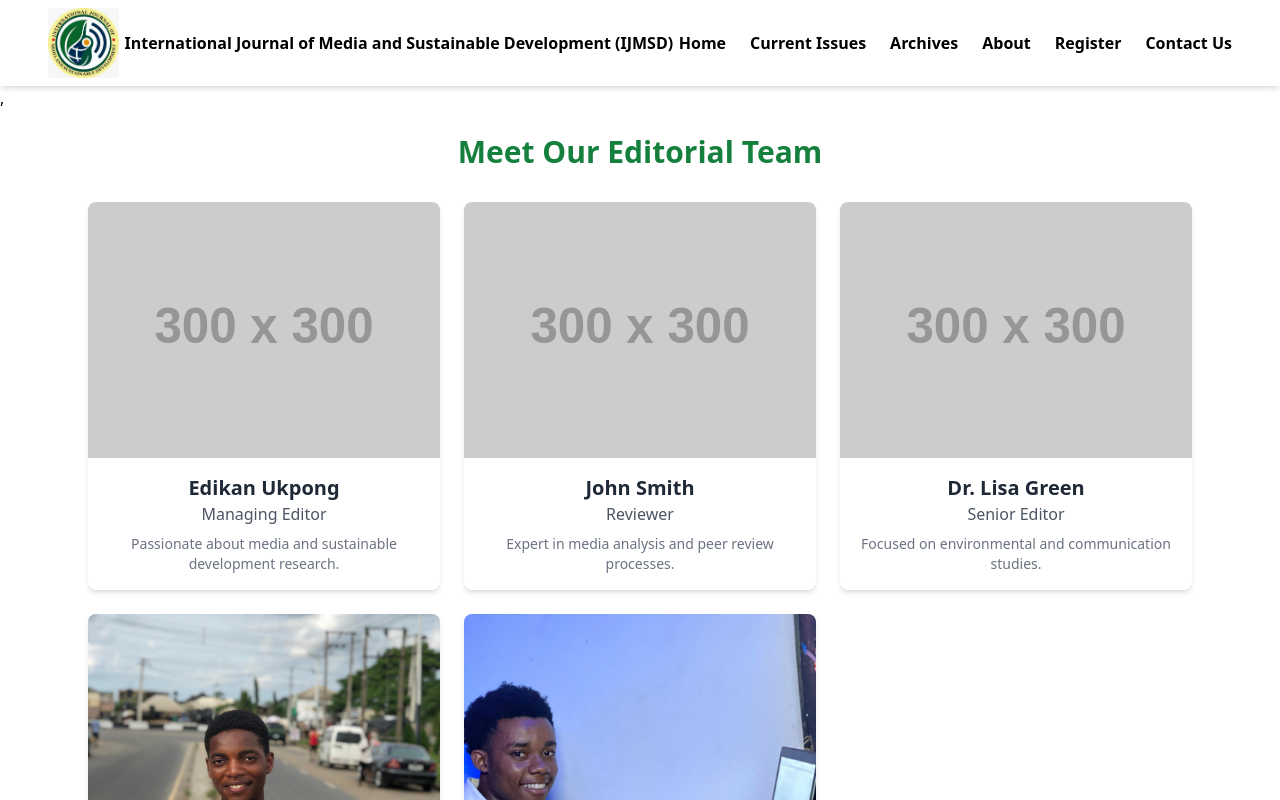
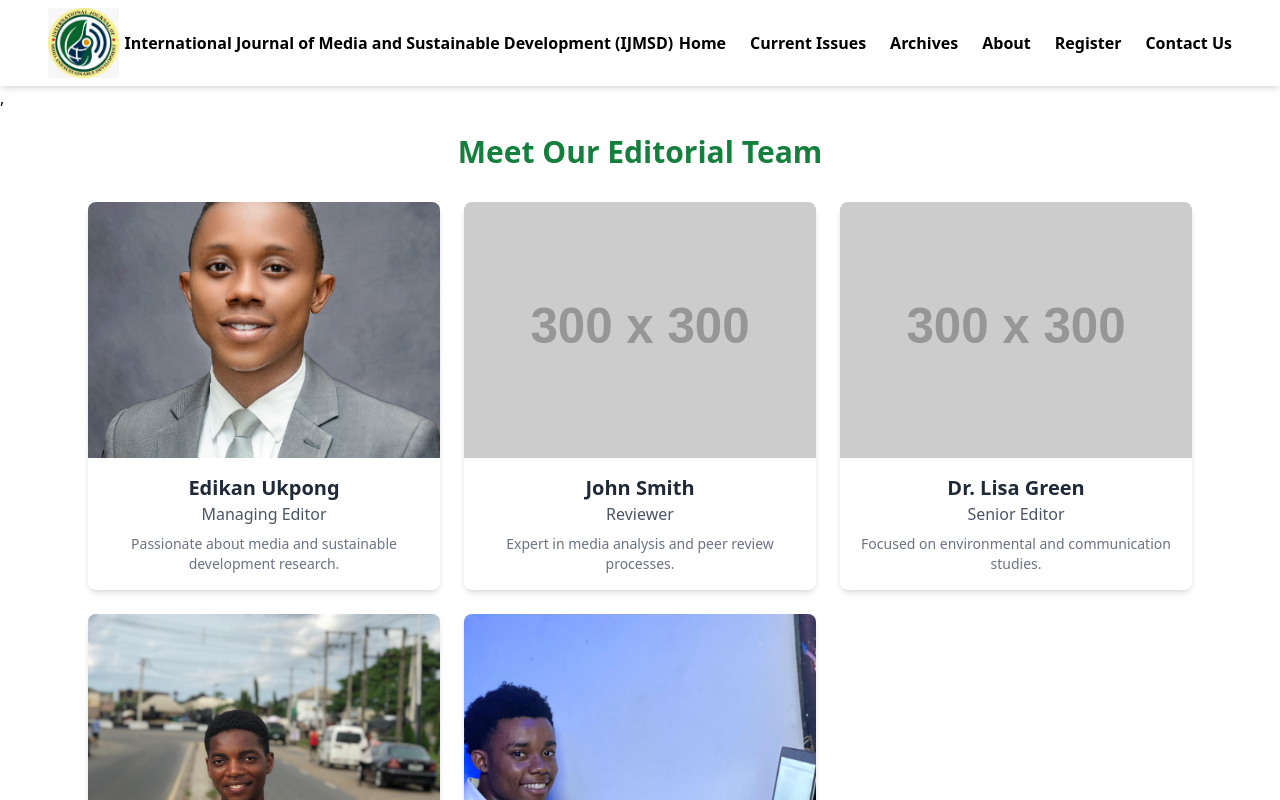
Before and after one commit to Torettosaviour17/internation-journal, a React (Vite) app: page /editorial-team in a window 1280 px wide. Shown: the top 800 px of the page. Built offline with nearby package versions, Linux system fonts and the light colour scheme.

Commit message:
adding team picture again

```diff
--- a/src/pages/EditorialTeamData.js
+++ b/src/pages/EditorialTeamData.js
@@ -2,7 +2,7 @@ const teamMembers = [
   {
     name: "Edikan Ukpong",
     position: "Managing Editor",
-    image: "https://via.placeholder.com/300x300?text=Jane+Doe",
+    image: "/team/Edikan.jpg",
     bio: "Passionate about media and sustainable development research.",
   },
   {
```
Also changed, not shown: public/team/Edikan.jpg (added).
